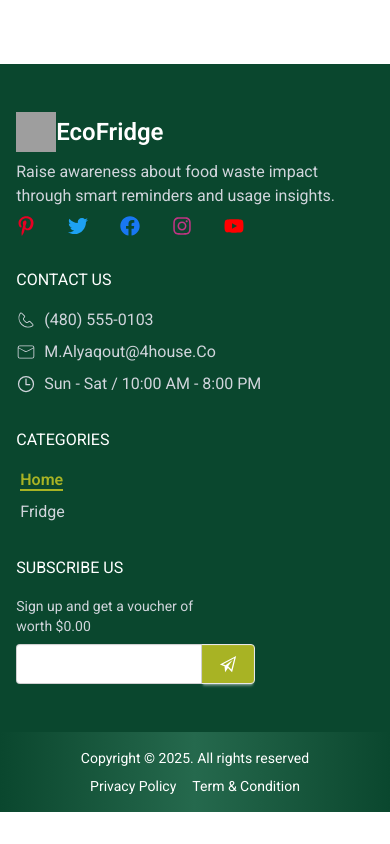
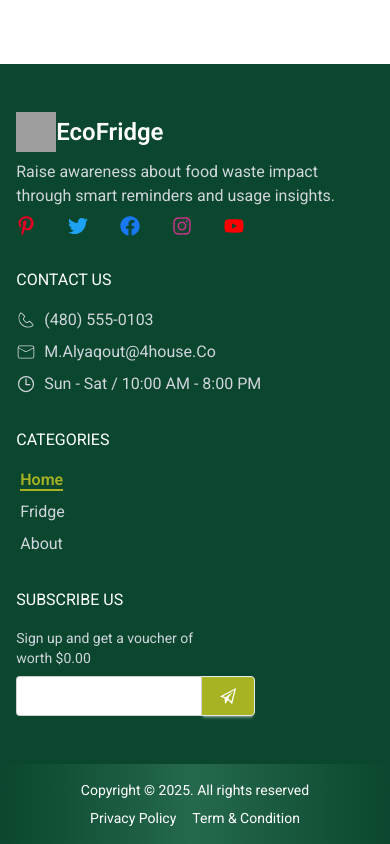
Before and after one commit to saidebinsabid/food-expiry-tracker-system, a React (Vite) app: page / in a window 390 px wide. Shown: the part 3787-4631 px from the top of the page. Before the commit the page ends 4599 px from the top, so only its background shows below. Built offline with nearby package versions, Linux system fonts and the light colour scheme; no server answers; grey boxes are pictures that could not be loaded.

Commit message:
Footer Add anothers Navlink

```diff
--- a/src/Components/Footer.jsx
+++ b/src/Components/Footer.jsx
@@ -129,6 +129,19 @@ const Footer = () => {
                   </NavLink>
                 </li>
 
+                <li>
+                  <NavLink
+                    to="/about"
+                    className={({ isActive }) =>
+                      isActive
+                        ? "font-semibold text-[#a8b324] border-b-2"
+                        : "text-gray-300"
+                    }
+                  >
+                    About
+                  </NavLink>
+                </li>
+
                 {user && (
                   <>
                     <li>
--- a/src/Components/NearlyExpiryItems.jsx
+++ b/src/Components/NearlyExpiryItems.jsx
@@ -114,7 +114,7 @@ const NearlyExpiryItems = () => {
         ref={sectionRef}
         onMouseMove={handleMouseMove}
         onMouseLeave={handleMouseLeave}
-        className="relative z-10 w-11/12 mx-auto py-24 grid grid-cols-1 md:grid-cols-2 lg:grid-cols-4 gap-6"
+        className="relative z-10 w-11/12 mx-auto py-24 grid grid-cols-1 md:grid-cols-2 lg:grid-cols-3 gap-6"
       >
         <div className="col-span-full text-center mb-12">
           <h2 className="text-4xl font-bold text-green-800 mb-2">
--- a/src/Components/NearlyExpiryItemsCard.jsx
+++ b/src/Components/NearlyExpiryItemsCard.jsx
@@ -42,7 +42,6 @@ const NearlyExpiryItemsCard = ({ item }) => {
               })
             : "Date not available"}
         </div>
-        {/* <span>||</span> */}
         <span>Category: {foodCategory}</span>
       </div>
 
```
Also changed, not shown: 1 other file (tests, documents, lock files or other folders).
